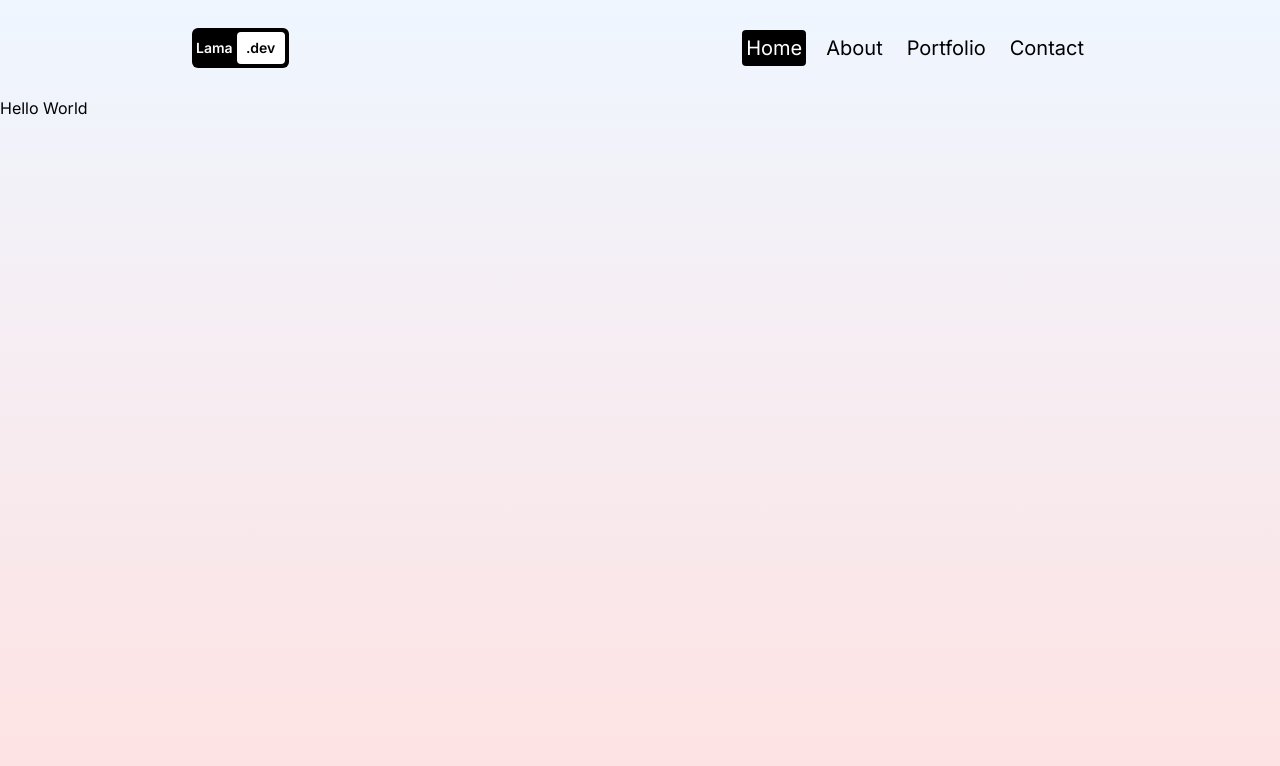
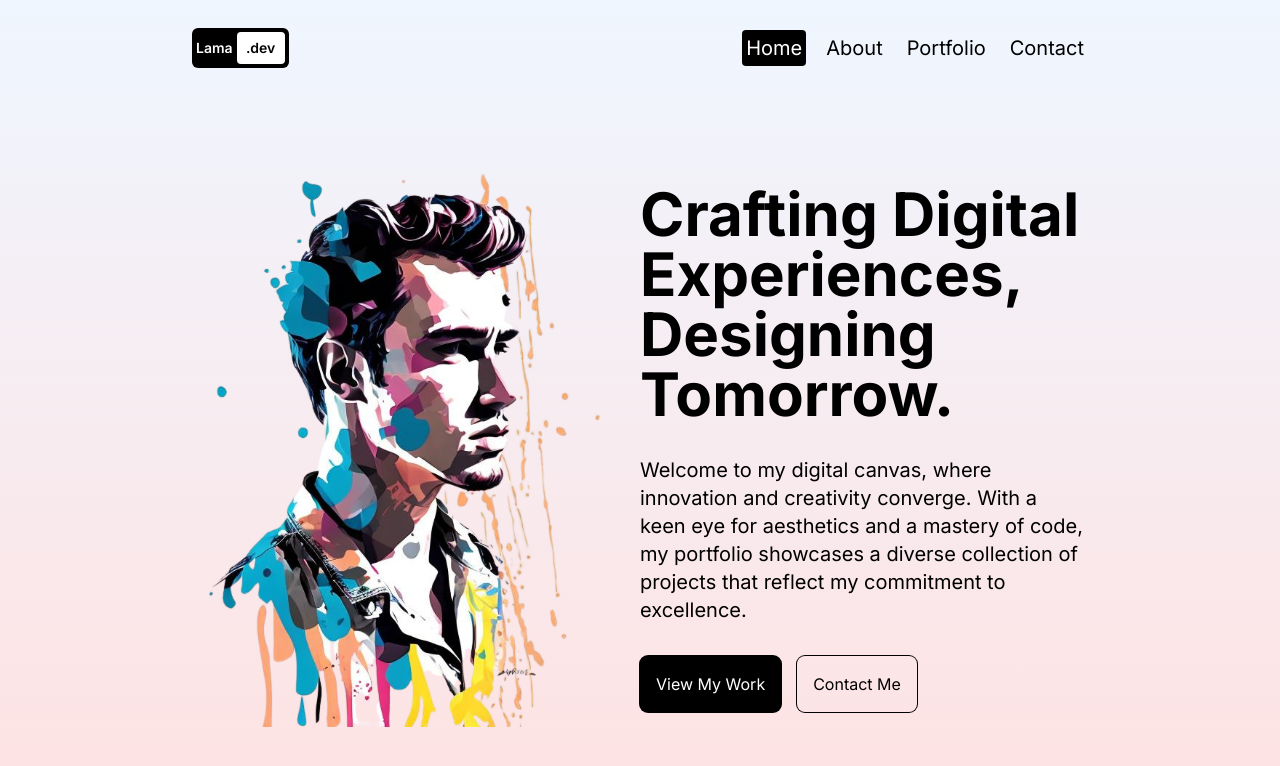
Before and after one commit to ainsleyains/portfolio-next, a Next.js app: page / in a window 1280 px wide. Shown: the top 766 px of the page. Built offline with nearby package versions, Linux system fonts and the light colour scheme.

Commit message:
add homepage

```diff
--- a/src/app/layout.js
+++ b/src/app/layout.js
@@ -17,7 +17,7 @@
                     <div className='h-24'>
                         <Navbar />
                     </div>
-                    <div className='h-[calc(100vh - 6rem)]'>{children}</div>
+                    <div className='h-[calc(100vh-6rem)]'>{children}</div>
                 </div>
             </body>
         </html>
--- a/src/app/page.jsx
+++ b/src/app/page.jsx
@@ -1,5 +1,39 @@
+import Image from 'next/image';
+
 const Homepage = () => {
-  return <div>Hello World</div>;
+    return (
+        <div className='h-full flex flex-col lg:flex-row px-4 sm:px-8 md:px-12 lg:px-20 xl:px-48'>
+            {/* Image */}
+            <div className='h-1/2 lg:h-full lg:w-1/2 relative'>
+                <Image
+                    src='/hero.png'
+                    alt='hero'
+                    fill
+                    className='object-contain'
+                />
+            </div>
+            {/* Text */}
+            <div className='h-1/2 lg:h-full lg:w-1/2 flex flex-col gap-8 justify-center items-center'>
+                {/* title */}
+                <h1 className='text-xl font-bold md:text-6xl'>
+                    Crafting Digital Experiences, Designing Tomorrow.
+                </h1>
+                {/* desc */}
+                <p className='md:text-xl'>
+                    Welcome to my digital canvas, where innovation and creativity converge. With a
+                    keen eye for aesthetics and a mastery of code, my portfolio showcases a diverse
+                    collection of projects that reflect my commitment to excellence.
+                </p>
+                {/* buttons */}
+                <div className='w-full flex gap-4'>
+                    <button className='p-4 rounded-lg ring-1 ring-black bg-black text-white'>
+                        View My Work
+                    </button>
+                    <button className='p-4 rounded-lg ring-1 ring-black'>Contact Me</button>
+                </div>
+            </div>
+        </div>
+    );
 };
 
 export default Homepage;
```
